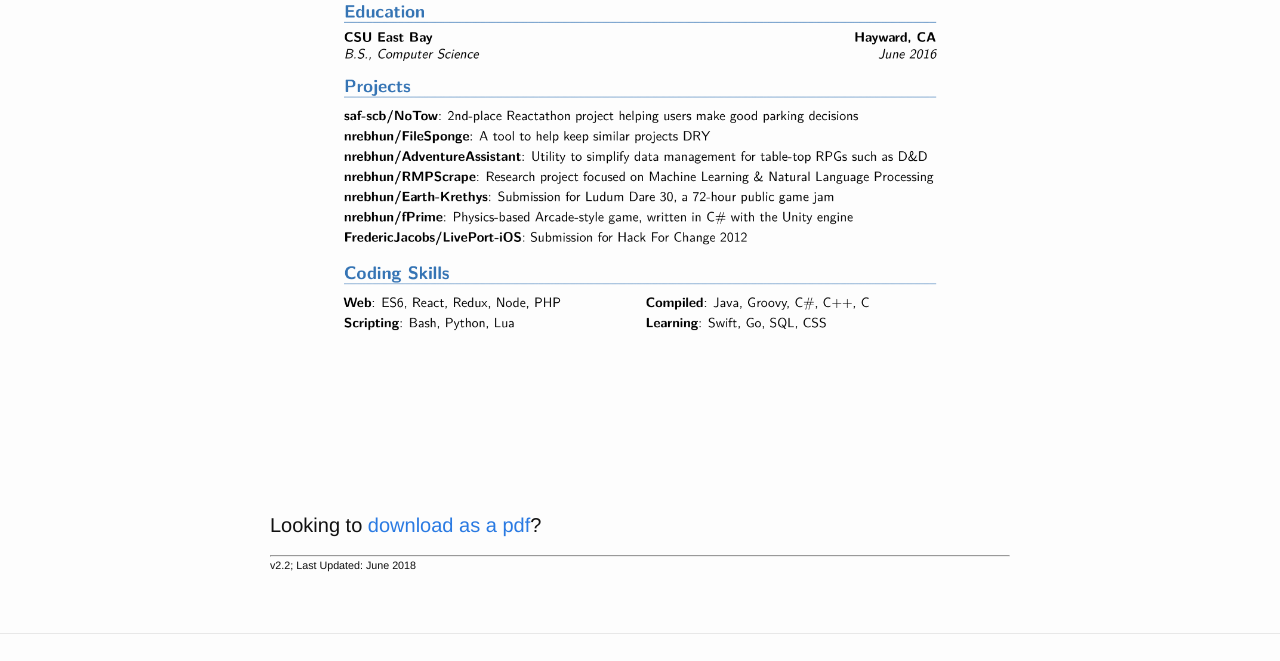
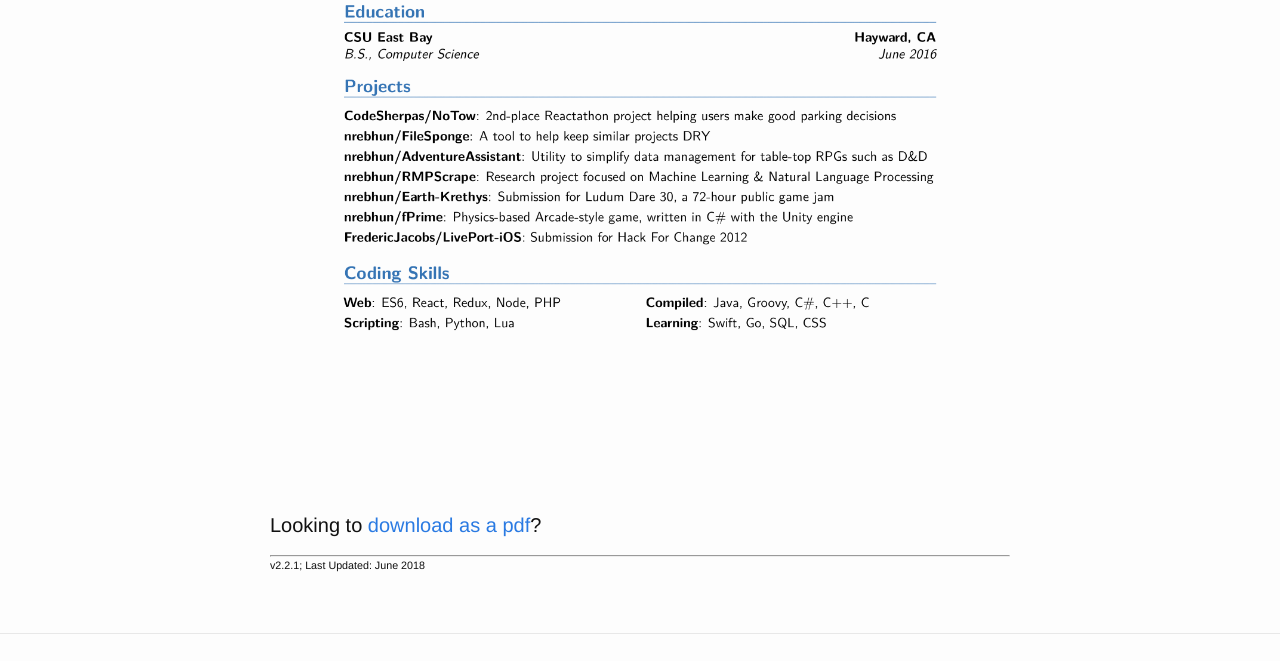
Before and after one commit to nrebhun/nrebhun.github.io, a Jekyll site: the page built from resume.md, in a window 1280 px wide. Shown: the part 716-1377 px from the top of the page. Built offline with Jekyll 4.4.1, drawn with Linux system fonts in a browser that asks for light colours.

Commit message:
Update resume, bump version to 2.2.1

```diff
--- a/resume.md
+++ b/resume.md
@@ -10,4 +10,4 @@
 
 ---
 
-###### v2.2; Last Updated: June 2018
+###### v2.2.1; Last Updated: June 2018
```
Also changed, not shown: assets/res-v2p.png, 1 other file.
